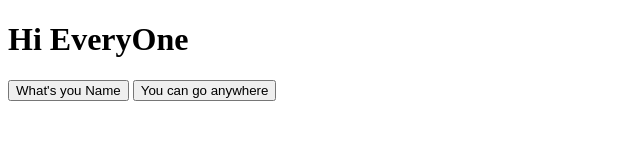
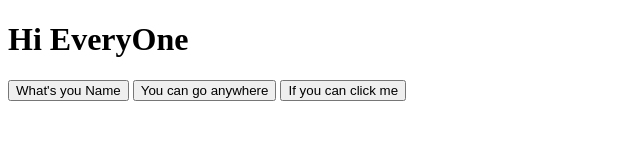
Before and after one commit to ishtiakanam/Browser-api-practice, a plain HTML site: page browser-practice.html in a window 1280 px wide. Shown: the whole page, without its empty margins (0-640 px from the left). Drawn offline with Linux system fonts and the light colour scheme.

Commit message:
first commit

```diff
--- a/browser-practice.html
+++ b/browser-practice.html
@@ -10,6 +10,7 @@
     <h1>Hi EveryOne</h1>
     <button onclick="askName()">What's you Name</button>
     <button onclick="goAnywhere()">You can go anywhere</button>
+    <button>If you can click me</button>
     <script src="browser-practice.js"></script>
 </body>
 </html>
```
Also changed, not shown: 1 other file.
